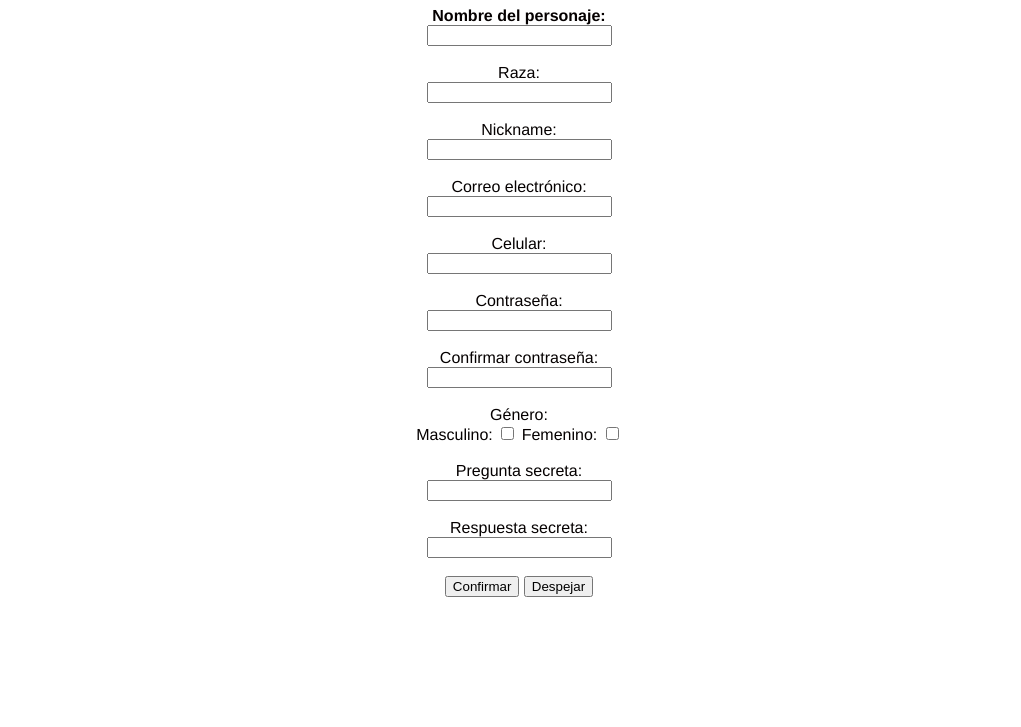
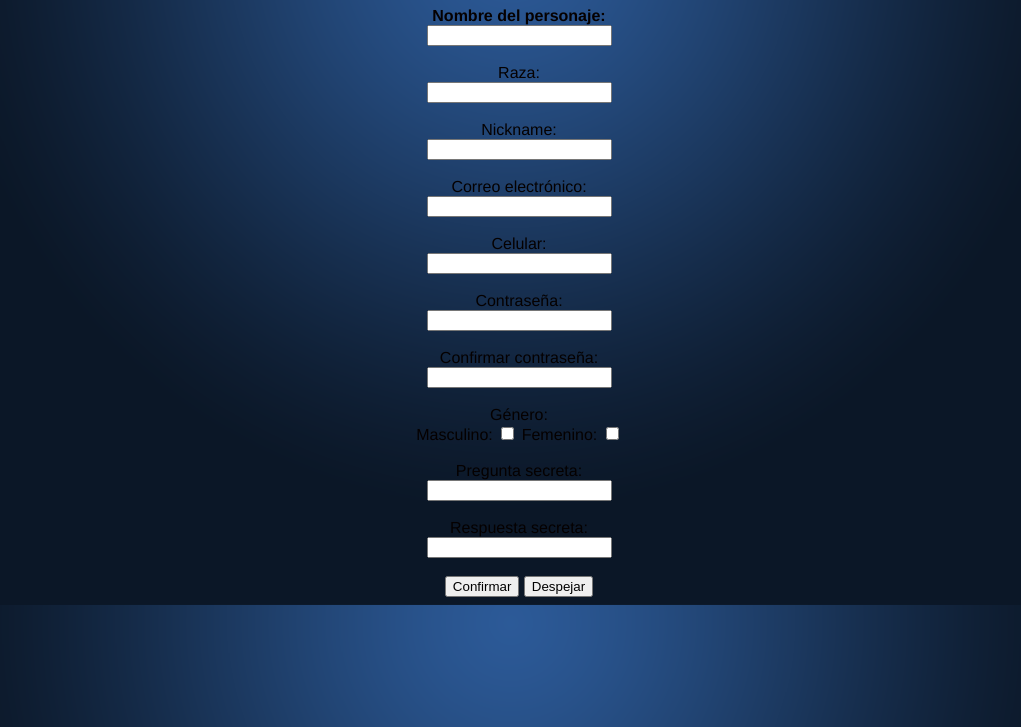
Before and after one commit to Kevolive/formulario, a plain HTML site: page index.html in a window 1280 px wide. Shown: the part 73-800 px from the top of the page, without its empty margins (129-1150 px from the left). Drawn offline with Linux system fonts and the light colour scheme.

Commit message:
cambio de fondo 2

```diff
--- a/style.css
+++ b/style.css
@@ -1,5 +1,5 @@
 body{
-
+   background-image: url(fondo.png);
    background-size: cover;
     background-position: center;
     width: 100%;
```
Also changed, not shown: fondo.png (added).
